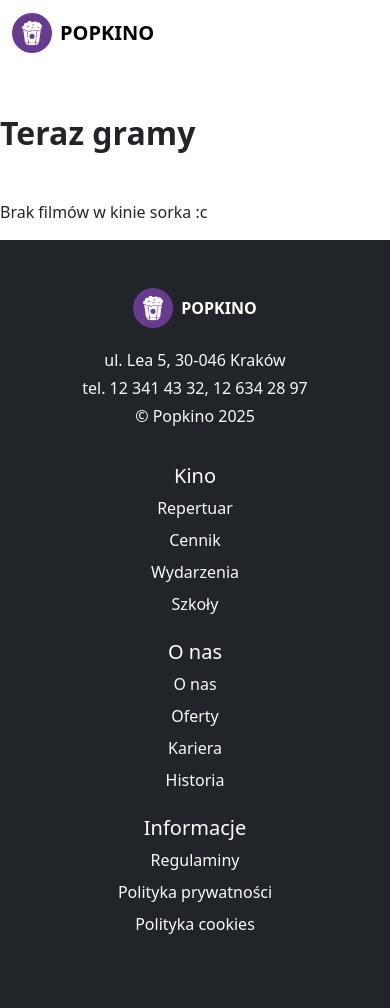
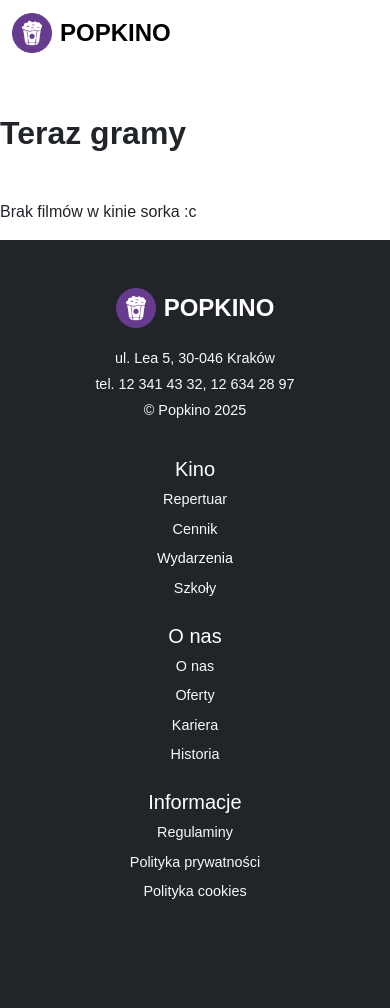
Before and after one commit to Rinkazuuka/Movie-Ticket-Sales-System, a Flask app: page / in a window 390 px wide. After the commit the page ends 899 px from the top, so only its background shows below. Run offline with Flask 3, Linux system fonts and the light colour scheme; data that the repository does not hold is empty; some libraries are stand-ins or nearby versions.

Commit message:
Update styles.css

```diff
--- a/static/css/styles.css
+++ b/static/css/styles.css
@@ -97,6 +97,7 @@ body {
 body {
     display: flex;
     flex-direction: column;
+    font-family: Arial, sans-serif;
 }
 
 footer {
@@ -108,6 +109,9 @@ footer {
     margin-top: auto;
 }
 
+h1, h2 {
+    margin-top: 0;
+}
 
 @media (max-width: 576px) {
     .showing-card {
@@ -125,6 +129,7 @@ footer {
     footer {
         justify-content: center !important;
         align-items: center !important;
+        font-size: 0.9rem;
     }
 
     #movie-image-container {
@@ -158,6 +163,18 @@ footer {
     footer .nav {
         justify-content: center;
     }
+
+    .navbar-brand {
+        font-size: 1.5rem;
+    }
+
+    .navbar-nav .nav-link {
+        font-size: 1.2rem;
+    }
+
+    .container {
+        padding: 0 10px;
+    }
 }
 
 @media (max-width: 992px) {
@@ -165,6 +182,17 @@ footer {
         height: auto;
     }
 
+    .navbar-nav {
+        text-align: center;
+    }
+
+    .navbar-nav .nav-item {
+        margin-bottom: 10px;
+    }
+
+    .container {
+        padding: 0 15px;
+    }
 }
 
 
```
